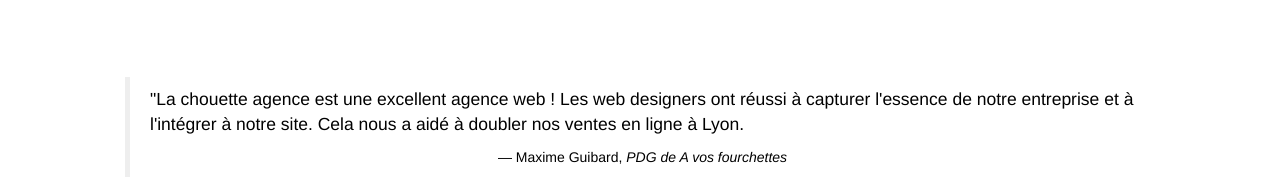
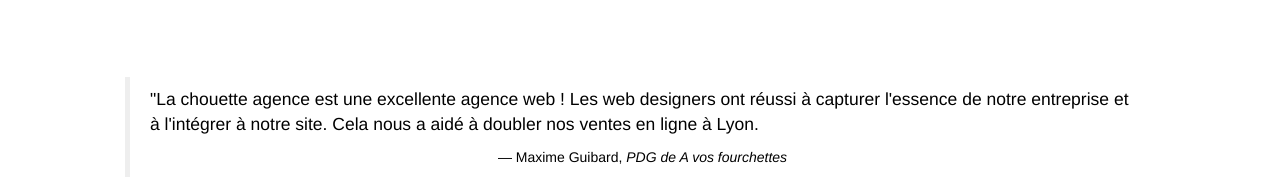
Before and after one commit to DianaB83/Betehe_Diana_4_18052021, a plain HTML site: page index.html in a window 1280 px wide. Shown: the part 1031-1218 px from the top of the page. Drawn offline with nearby package versions, Linux system fonts and the light colour scheme; some packages are replaced by stand-ins of ours; a script that the page names is missing.

Commit message:
corrections orthographe

```diff
--- a/index.html
+++ b/index.html
@@ -153,7 +153,7 @@
 				</article>
 				<div class="row voffset-lg voffset">
 					<blockquote class="blockquote p-5">
-						<p class="m-5 temoignage">"La chouette agence est une excellent agence web ! Les web designers
+						<p class="m-5 temoignage">"La chouette agence est une excellente agence web ! Les web designers
 							ont réussi à capturer
 							l'essence de notre entreprise et à l'intégrer à notre site. Cela nous a aidé à doubler nos
 							ventes en ligne à Lyon.
```
